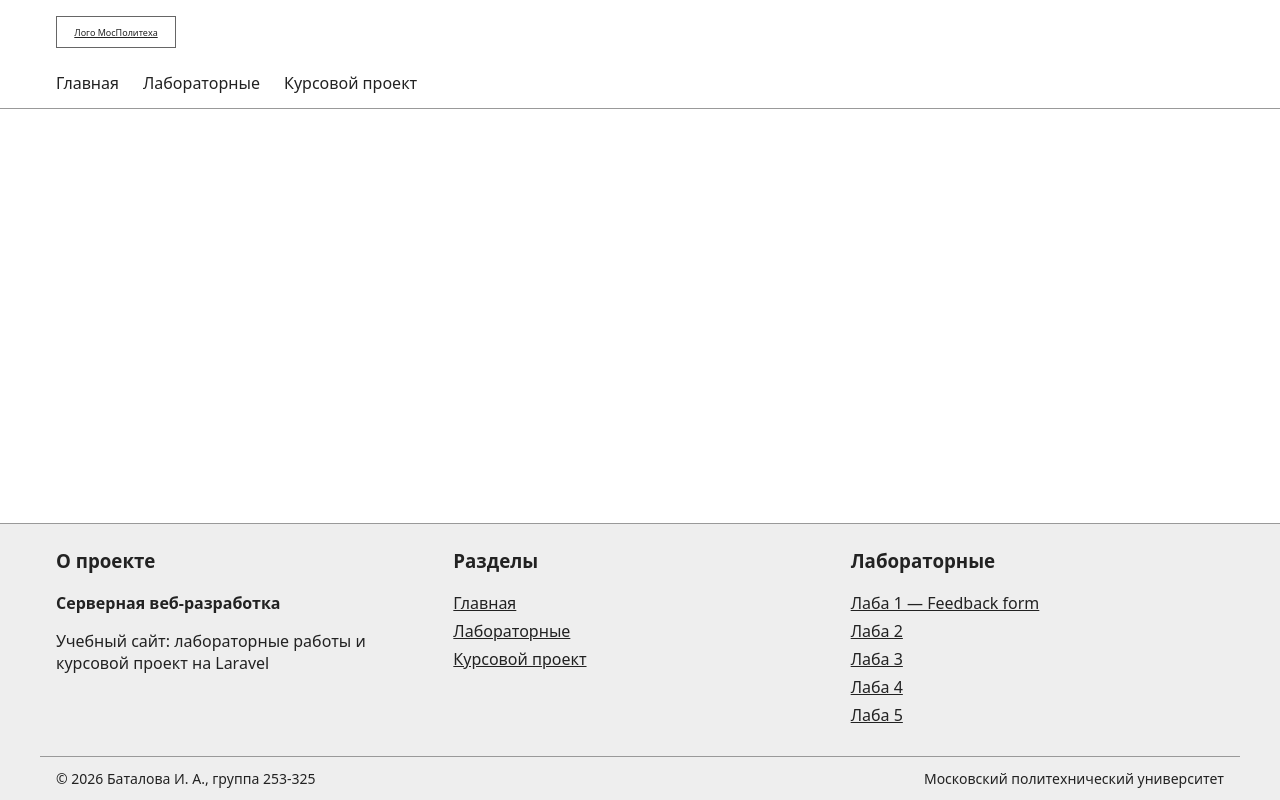
After one commit to innabatalova/server-dev-course-project, a Laravel app: template resources/views/components/layout.blade.php in a window 1280 px wide. The commit adds this page. Run offline with Laravel 12, Linux system fonts and the light colour scheme; the template is opened without the code that fills it, so the values that code supplies are empty; style sheets or scripts are compiled from the project's sources.

Commit message:
feat: add base layout with header and footer

```diff
--- a/resources/css/app.css
+++ b/resources/css/app.css
@@ -1,9 +1,166 @@
-@import 'tailwindcss';
+* {
+    box-sizing: border-box;
+}
 
-@source '../../vendor/laravel/framework/src/Illuminate/Pagination/resources/views/*.blade.php';
-@source '../../storage/framework/views/*.php';
+body {
+    margin: 0;
+    min-height: 100vh;
+    display: flex;
+    flex-direction: column;
+    font-family: system-ui, sans-serif;
+    color: #222;
+    background: #fff;
+}
 
-@theme {
-    --font-sans: 'Instrument Sans', ui-sans-serif, system-ui, sans-serif, 'Apple Color Emoji', 'Segoe UI Emoji',
-        'Segoe UI Symbol', 'Noto Color Emoji';
+a {
+    color: inherit;
 }
+
+.container {
+    width: 100%;
+    max-width: 75rem;
+    margin: 0 auto;
+    padding: 0 1rem;
+}
+
+main {
+    flex: 1;
+    padding-top: 2rem;
+    padding-bottom: 3rem;
+}
+
+.site-header {
+    border-bottom: .0625rem solid #999;
+}
+
+.header-top {
+    display: flex;
+    align-items: center;
+    justify-content: space-between;
+    padding-top: 1rem;
+    padding-bottom: 1rem;
+}
+
+.logo,
+.header-spacer {
+    width: 7.5rem;
+}
+
+.logo img,
+.logo-placeholder {
+    width: 7.5rem;
+    height: 2rem;
+}
+
+.logo-placeholder {
+    display: flex;
+    align-items: center;
+    justify-content: center;
+    border: .0625rem solid #666;
+    font-size: .5625rem;
+    text-align: center;
+}
+
+.page-title {
+    margin: 0;
+    font-size: 1.75rem;
+    text-align: center;
+}
+
+.nav {
+    display: flex;
+    flex-wrap: wrap;
+    gap: 1.5rem;
+    padding-top: .5rem;
+    padding-bottom: .75rem;
+}
+
+.nav a {
+    text-decoration: none;
+    padding-bottom: .125rem;
+}
+
+.nav a.active {
+    border-bottom: .125rem solid #222;
+}
+
+.dropdown {
+    position: relative;
+}
+
+.dropdown-menu {
+    display: none;
+    position: absolute;
+    top: 100%;
+    left: 0;
+    min-width: 13.75rem;
+    background: #fff;
+    border: .0625rem solid #999;
+    padding: .5rem 0;
+    z-index: 10;
+}
+
+.dropdown:hover .dropdown-menu {
+    display: block;
+}
+
+.dropdown-menu a {
+    display: block;
+    padding: .375rem 1rem;
+}
+
+.cards {
+    display: grid;
+    grid-template-columns: repeat(auto-fit, minmax(15rem, 1fr));
+    gap: 1.5rem;
+}
+
+.card {
+    display: block;
+    border: .0625rem solid #666;
+    padding: 1.5rem;
+    text-decoration: none;
+}
+
+.card.stub {
+    border-style: dashed;
+    color: #777;
+}
+
+.site-footer {
+    background: #eee;
+    border-top: .0625rem solid #999;
+}
+
+.footer-cols {
+    display: grid;
+    grid-template-columns: repeat(auto-fit, minmax(13.75rem, 1fr));
+    gap: 1.5rem;
+    padding-top: 1.5rem;
+    padding-bottom: 1.5rem;
+}
+
+.footer-cols h3 {
+    margin-top: 0;
+}
+
+.footer-cols ul {
+    list-style: none;
+    padding: 0;
+    margin: 0;
+}
+
+.footer-cols li {
+    margin-bottom: .375rem;
+}
+
+.footer-bottom {
+    border-top: .0625rem solid #999;
+    display: flex;
+    justify-content: space-between;
+    flex-wrap: wrap;
+    gap: .5rem;
+    padding-top: .75rem;
+    padding-bottom: .75rem;
+    font-size: .875rem;
+}
--- /dev/null
+++ b/resources/views/components/footer.blade.php
@@ -0,0 +1,30 @@
+<footer class="site-footer">
+    <div class="container footer-cols">
+        <div>
+            <h3>О проекте</h3>
+            <p><strong>Серверная веб-разработка</strong></p>
+            <p>Учебный сайт: лабораторные работы и курсовой проект на Laravel</p>
+        </div>
+        <div>
+            <h3>Разделы</h3>
+            <ul>
+                <li><a href="/">Главная</a></li>
+                <li><a href="/labs">Лабораторные</a></li>
+                <li><a href="/course">Курсовой проект</a></li>
+            </ul>
+        </div>
+        <div>
+            <h3>Лабораторные</h3>
+            <ul>
+                <li><a href="/labs/1">Лаба 1 — Feedback form</a></li>
+                @foreach (range(2, 5) as $n)
+                    <li><a href="/labs/{{ $n }}">Лаба {{ $n }}</a></li>
+                @endforeach
+            </ul>
+        </div>
+    </div>
+    <div class="container footer-bottom">
+        <span>© {{ date('Y') }} Баталова И. А., группа 253-325</span>
+        <span>Московский политехнический университет</span>
+    </div>
+</footer>
--- /dev/null
+++ b/resources/views/components/header.blade.php
@@ -0,0 +1,28 @@
+@props(['heading'])
+<header class="site-header">
+    <div class="container header-top">
+        <a href="/" class="logo">
+            @if (file_exists(public_path('images/logo.png')))
+                <img src="{{ asset('images/logo.png') }}" alt="МосПолитех">
+            @else
+                <span class="logo-placeholder">Лого МосПолитеха</span>
+            @endif
+        </a>
+        <h1 class="page-title">{{ $heading }}</h1>
+        <div class="header-spacer"></div>
+    </div>
+    <nav class="container nav">
+        <a href="/" @class(['active' => request()->is('/')])>Главная</a>
+        <div class="dropdown">
+            <a href="/labs" @class(['active' => request()->is('labs*')])>Лабораторные</a>
+            <div class="dropdown-menu">
+                <a href="/labs">Все лабораторные</a>
+                <a href="/labs/1">Лаба 1 — Feedback form</a>
+                @foreach (range(2, 5) as $n)
+                    <a href="/labs/{{ $n }}">Лаба {{ $n }}</a>
+                @endforeach
+            </div>
+        </div>
+        <a href="/course" @class(['active' => request()->is('course*')])>Курсовой проект</a>
+    </nav>
+</header>
--- /dev/null
+++ b/resources/views/components/layout.blade.php
@@ -0,0 +1,17 @@
+@props(['title' => 'Серверная веб-разработка', 'heading' => null])
+<!DOCTYPE html>
+<html lang="ru">
+<head>
+    <meta charset="UTF-8">
+    <meta name="viewport" content="width=device-width, initial-scale=1">
+    <title>{{ $title }}</title>
+    @vite('resources/css/app.css')
+</head>
+<body>
+    <x-header :heading="$heading ?? $title" />
+    <main class="container">
+        {{ $slot }}
+    </main>
+    <x-footer />
+</body>
+</html>
```
